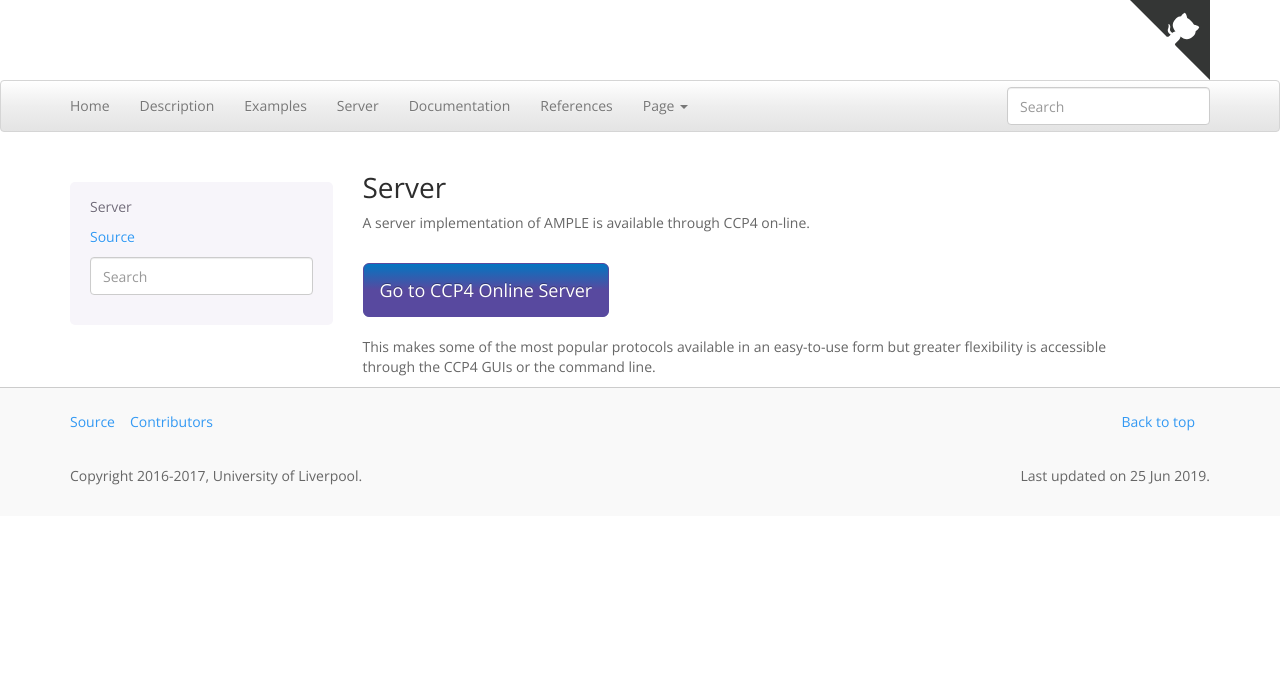
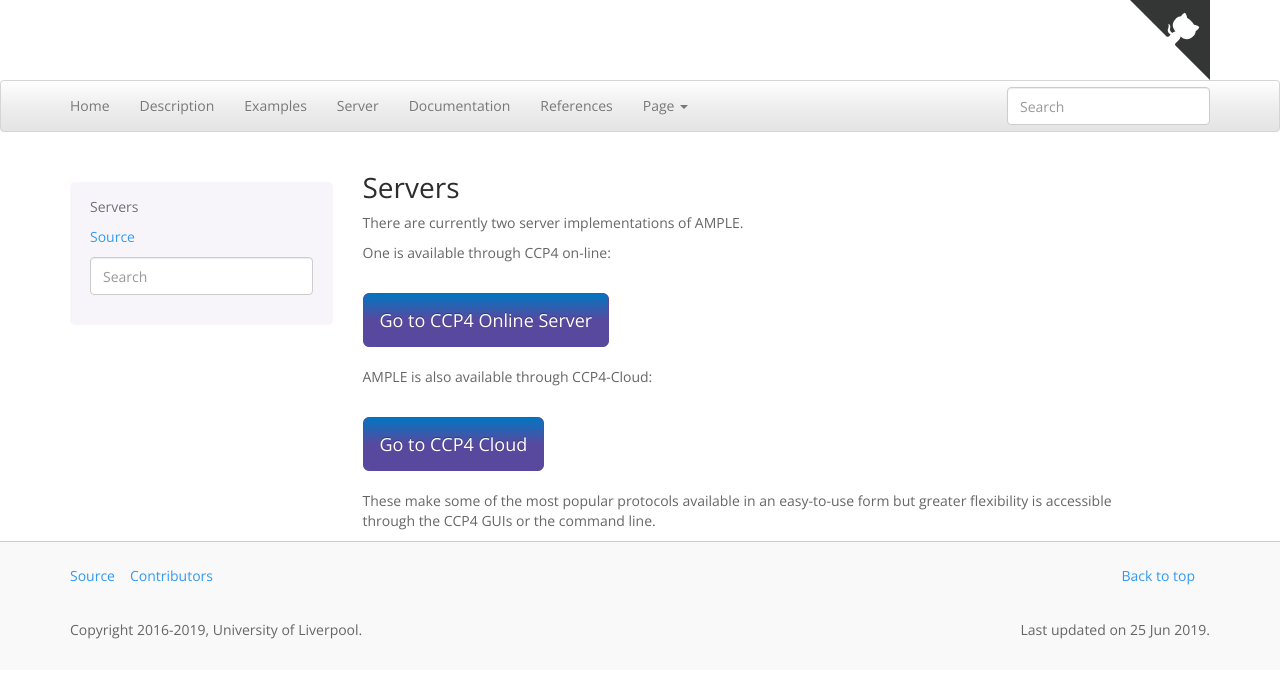
Before and after one commit to rigdenlab/ample, a Sphinx documentation site: the page built from docs/server.rst, in a window 1280 px wide. Shown: the top 678 px of the page. Built offline with Sphinx 7.4.7, drawn with Linux system fonts in a browser that asks for light colours.

```diff
--- a/ample/util/version.py
+++ b/ample/util/version.py
@@ -1,3 +1,3 @@
-__version_info__ = (1, 4, 6)
+__version_info__ = (1, 5, 0)
 __version__ = '.'.join(str(v) for v in __version_info__)
-__git_revno__ = "e94355c11add89bb45dd4f369d1a73fa7847878a"
+__git_revno__ = "82768c8cdb19318bbb2ca6ccb706ffd864f49365"
--- a/docs/conf.py
+++ b/docs/conf.py
@@ -46,7 +46,15 @@ extensions = [
 try:
     import sphinx_bootstrap_theme
 except ImportError:
-    msg = "Error: sphinx_bootstrap_thememust be installed before generating this documentation"
+    msg = "Error: sphinx_bootstrap_thememust be installed before generating this documentation\n" + \
+          "This can be installed with the command: {} -m pip install sphinx_bootstrap_theme".format(sys.executable)
+    raise ImportError(msg)
+
+try:
+    import sphinxarg
+except ImportError:
+    msg = "Error: sphinxarg be installed before generating this documentation\n" + \
+          "This can be installed with the command: {} -m pip install sphinx-argparse".format(sys.executable)
     raise ImportError(msg)
 
 try:
@@ -70,7 +78,7 @@ master_doc = 'index'
 
 # General information about the project.
 project = u'AMPLE'
-copyright = u'2016-2017, University of Liverpool'
+copyright = u'2016-2019, University of Liverpool'
 author = u'Jens Thomas, Felix Simkovic, Adam Simpkin, Ronan Keegan & Daniel Rigden'
 
 # The short X.Y version.
--- a/docs/server.rst
+++ b/docs/server.rst
@@ -1,16 +1,28 @@
 .. _server:
 
-Server
-======
+Servers
+=======
 
-A server implementation of AMPLE is available through CCP4 on-line.
+There are currently two server implementations of AMPLE.
+
+One is available through CCP4 on-line:
 
 .. raw:: html
 
    <br>
    <div>
-       <a href="https://www.ccp4.ac.uk/ccp4online/" class="btn btn-primary btn-lg">Go to CCP4 Online Server</a>
+       <a target="_blank" href="https://www.ccp4.ac.uk/ccp4online/" class="btn btn-primary btn-lg">Go to CCP4 Online Server</a>
    </div>
    </br>
 
-This makes some of the most popular protocols available in an easy-to-use form but greater flexibility is accessible through the CCP4 GUIs or the command line.
+AMPLE is also available through CCP4-Cloud:
+
+.. raw:: html
+
+   <br>
+   <div>
+       <a target="_blank" href="http://ccp4serv6.rc-harwell.ac.uk/jscofe/" class="btn btn-primary btn-lg">Go to CCP4 Cloud</a>
+   </div>
+   </br>
+
+These make some of the most popular protocols available in an easy-to-use form but greater flexibility is accessible through the CCP4 GUIs or the command line.
```
Also changed, not shown: CHANGELOG.rst (+23 -0 lines).
